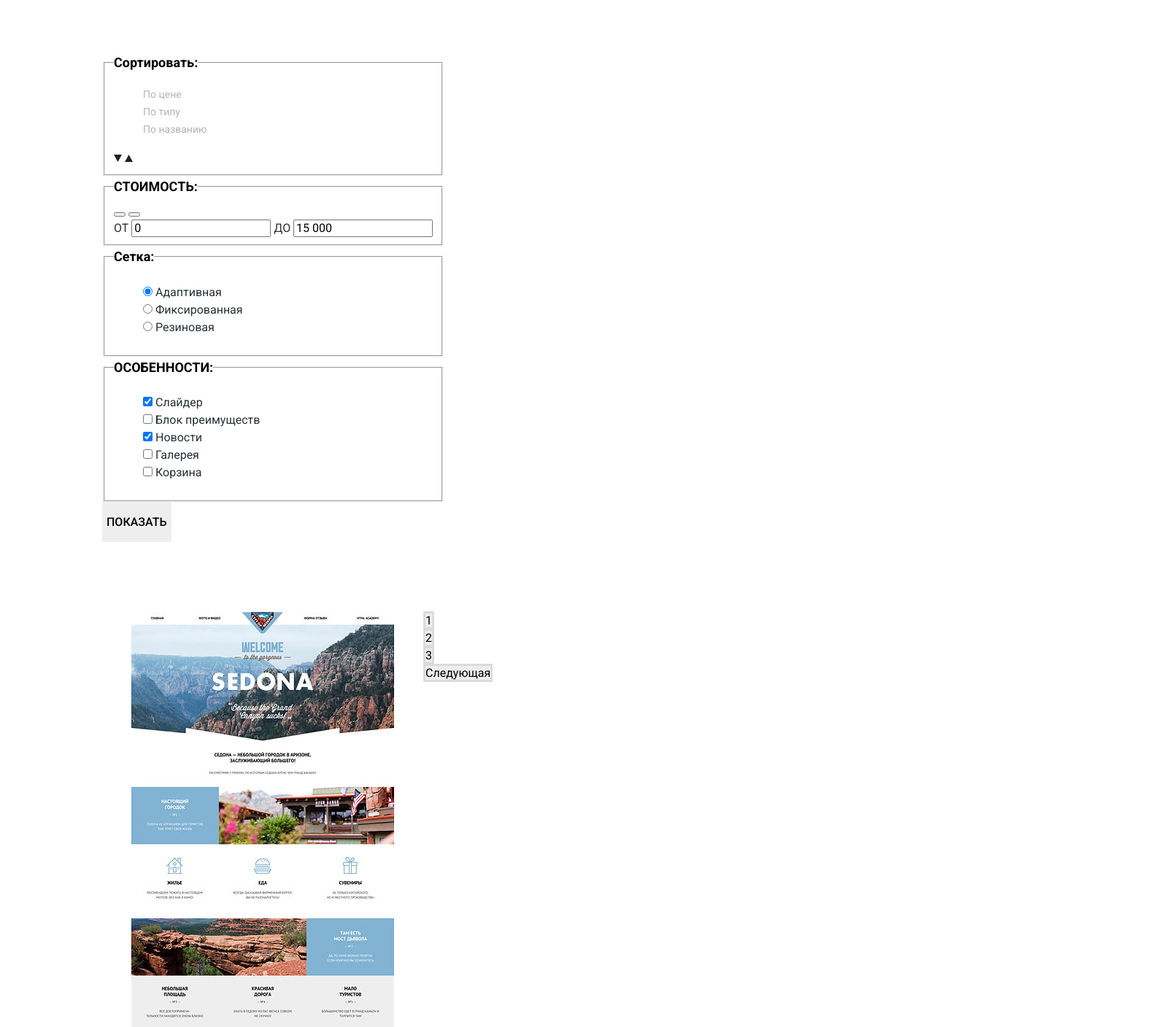
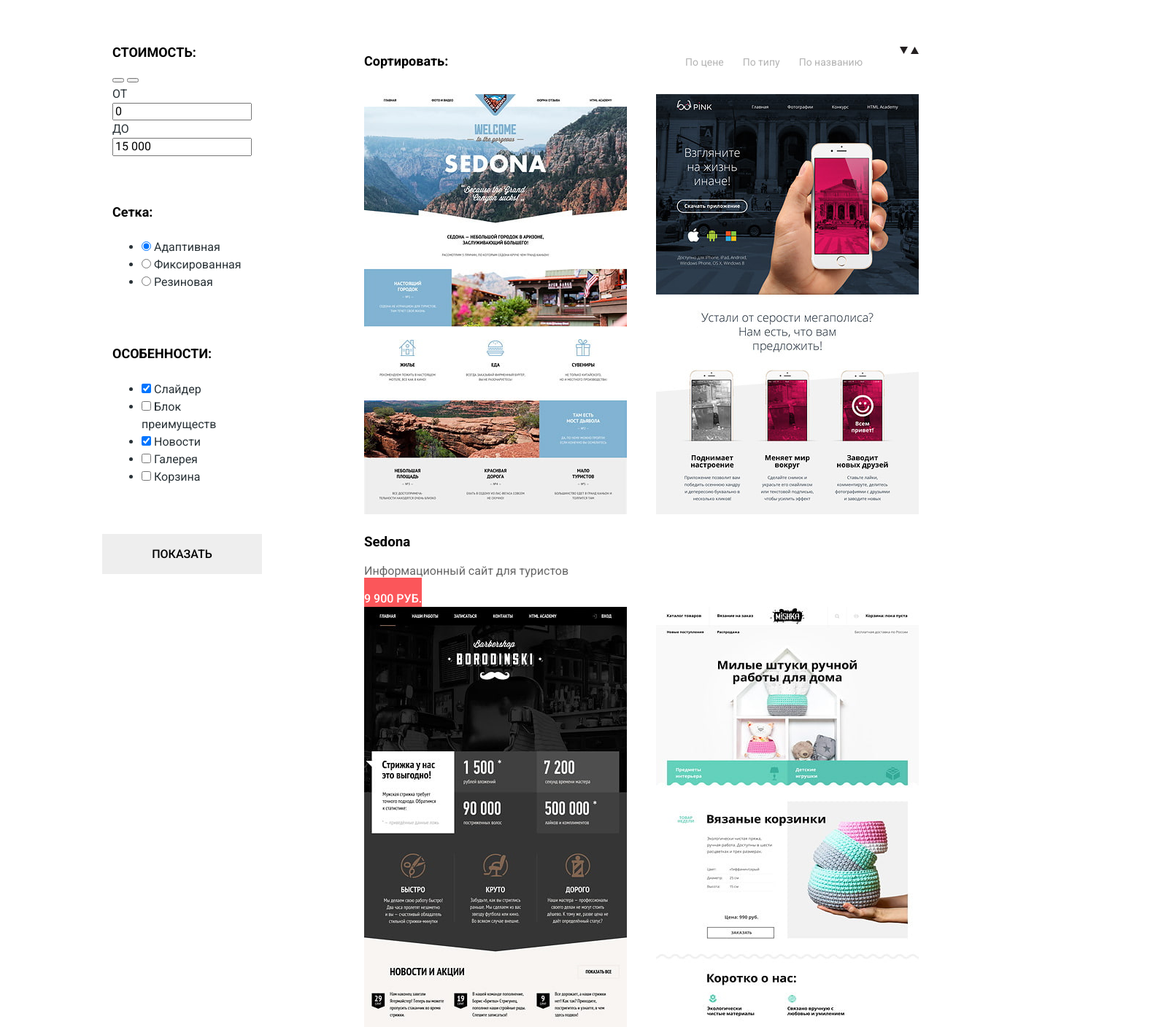
Before and after one commit to Irina-N-S/1237641-nerds-27, a plain HTML site: page catalog.html in a window 1280 px wide. Shown: the part 387-1795 px from the top of the page at 73% size, 1580 px wide, since content can reach past the window. Drawn offline with Linux system fonts and the light colour scheme.

Commit message:
Личный проект: начинаем строить сетку на флексах

```diff
--- a/catalog.html
+++ b/catalog.html
@@ -28,24 +28,12 @@
       </div>
     </header>
     <main>
-      <div class="centering">
       <h2 class="visually-hidden">Нердс</h2>
-        <section class="offers">
-          <form action="https://echo.htmlacademy.ru" method="post">
+      <div class="centering patterns-sorting">
+        <section class="filters">
           <h2 class="visually-hidden">Фильтры</h2>
-            <fieldset>
-              <legend class="sorting">Сортировать:</legend>
-              <ul>
-                <li><a class="sorting-item current" href="">По цене</a></li>
-                <li><a class="sorting-item current" href="">По типу</a></li>
-                <li><a  class="sorting-item current" href="">По названию</a></li>
-              </ul>
-              <span>
-                <a class="sorting-item" href=""><img src="img/index/icon-down-dir.svg" width="11" height="10" alt="Сортировка по убыванию"></a>
-                <a class="sorting-item" href=""><img src="img/index/icon-up-dir.svg" width="11" height="10" alt="Сортировка по возрастанию"></a>
-              </span>
-            </fieldset>
-            <fieldset>
+          <form class="form-filters" action="https://echo.htmlacademy.ru" method="post">
+            <fieldset class="cost">
               <legend class="filter">СТОИМОСТЬ:</legend>
               <div>
                 <button type="button"></button>
@@ -56,7 +44,7 @@
               <label class="rang" for="id-before">ДО</label>
               <input type="text" name="before" id="id-before" value="15 000">
             </fieldset>
-            <fieldset>
+            <fieldset class="grid">
               <legend class="filter">Сетка:</legend>
               <ul>
                 <li>
@@ -101,16 +89,31 @@
             <button class="button button-filter" type="submit">Показать</button>
           </form>
         </section>
-        <section class="offers">
         <h2 class="visually-hidden">Список шаблонов</h2>
-          <ul>
+        <section class="sorting-templates">
+          <div class="sorting">
+            <p class="sort-header">Сортировать:</p>
+            <div class="sort-up-down">
+              <ul class="sort">
+                <li><a class="sorting-item current" href="">По цене</a></li>
+                <li><a class="sorting-item current" href="">По типу</a></li>
+                <li><a  class="sorting-item current" href="">По названию</a></li>
+              </ul>
+              <span class="up-down">
+                <a class="sorting-item" href=""><img src="img/index/icon-down-dir.svg" width="11" height="10" alt="Сортировка по убыванию"></a>
+                <a class="sorting-item" href=""><img src="img/index/icon-up-dir.svg" width="11" height="10" alt="Сортировка по возрастанию"></a>
+              </span>
+            </div>
+          </div>
+          <div>
+            <ul class="patterns">
               <li>
                   <img src="img/catalog/img-sedona.jpg" width="360" height="576" alt="Шаблон SEDONA">
                 <div>
                   <h3>
                     <a class="name-websit" href="">Sedona</a>
                   </h3>
-                <p>
+                  <p class="definition">
                   Информационный сайт
                   для туристов
                   </p>
@@ -133,42 +136,55 @@
                 <img src="img/catalog/img-kvast.jpg" width="360" height="576" alt="Шаблон Kvast">
               </li>
             </ul>
-          <ul>
-            <li><a class="page">1</a></li>
-            <li><a class="page" href="">2</a></li>
-            <li><a class="page" href="">3</a></li>
-            <li><a class="page" href="">Следующая</a></li>
+            <ul class="pages">
+              <li><a class="page page-item">1</a></li>
+              <li><a class="page page-item" href="">2</a></li>
+              <li><a class="page page-item" href="">3</a></li>
+              <li><a class="page page-next" href="">Следующая</a></li>
             </ul>
+          </div>
         </section>
+      </div>
       <section class="modal">
         <img src="img/index/map.jpg" width="1440" height="416" alt="Офис компании по адресу ул. Большая Конюшенная 19/8, Санкт-Петербург">
-          <img src="img/index/map-marker.png" width="231" height="190" alt="Логотип Nerds">
-          <article>
+        <img class="logo-small" src="img/index/map-marker.png" width="231" height="190" alt="Логотип Nerds">
+        <article class="contact">
           <h3>
             NЁRDS DESIGN STUDIO
           </h3>
+          <div class="address">
+            <p>
               191186, Санкт-Петербург,
               ул. Б. Конюшенная, д. 19/8
+            </p>
             <p>
               тел. +7 (812) 275-75-75
             </p>
-            <button class="button" type="button">Напишите нам</button>
+          </div>
+          <button class="button button-address" type="button">Напишите нам</button>
         </article>
       </section>
-      </div>
     </main>
-    <footer class="main-footer">
+    <footer class="main-footer centering">
       <ul>
-        <li><a class="social-button" href="">Вконтакте</a></li>
-        <li><a class="social-button" href="">Фейсбук</a></li>
-        <li><a class="social-button" href="">Инстаграм</a></li>
+        <li>
+          <a class="social-button" href="">Вконтакте</a>
+        </li>
+        <li>
+          <a class="social-button" href="">Фейсбук</a>
+        </li>
+        <li>
+          <a class="social-button" href="">Инстаграм</a>
+        </li>
       </ul>
+      <div class="addition">
         <b>
           Давайте дружить, это выгодно!
         </b>
         <p>
           Скидка 10% для друзей из социальных сетей.
         </p>
+      </div>
     </footer>
     <div class="modal">
       <h2>
--- a/css/style.css
+++ b/css/style.css
@@ -54,11 +54,9 @@ h2 {
 .header {
   background-color: #eeeeee;
 }
-/*
-.fieldset {
+fieldset {
   border: none;
 }
-*/
 .header h1 {
   padding-bottom: 116px;
   padding-top: 82px;
@@ -136,6 +134,7 @@ h2 {
 .button-filter {
   background: #eeeeee;
   color: #000000;
+  margin-top: 40px;
 }
 .button-filter:hover,
 .button-filter:focus {
@@ -147,6 +146,7 @@ h2 {
   background: #eeeeee;
   border: solid 3px #dbdbdb;
   color: #000000;
+  vertical-align: middle;
 }
 .line {
   border-top:2px solid #eeeeee;
@@ -177,11 +177,11 @@ h2 {
   color: rgba(0, 0, 0, 0.3);
 }
 .site-navigation,
-.offers ul,
 .features-list ul,
-.feature-item ul,
+.interest-item,
 .logos,
-.main-footer ul {
+.main-footer ul,
+.sorting-templates ul {
   list-style: none;
 }
 .feature-item ul {
@@ -201,13 +201,6 @@ h2 {
 .features-list li {
   margin-top: 30px;
 }
-/*
-.features-list li:before {
-  content: "";
-  border-top:2px solid #fb565a;
-  width: 25px;
-}
-*/
 .logo-item {
   width: 360px;
 }
@@ -232,11 +225,13 @@ h2 {
 .name-websit:focus {
   color: #fb565a;
 }
-.sorting {
+.sort-header {
   font-size: 18px;
   line-height: 18px;
   font-weight: bold;
   color: #000000;
+  width: 360px;
+  margin-right: 40px;
 }
 .advantage span {
   font-size: 55px;
@@ -349,7 +344,8 @@ h2 {
 .close {
   background: #ffffff;
 }
-.offers p {
+.offers p,
+.definition {
   font: inherit;
   line-height: 18px;
   color: #666666;
@@ -393,3 +389,69 @@ h2 {
   color: white;
   background: #e1e1e1;
 }
+.patterns-sorting {
+  display: flex;
+  margin-top: 60px;
+}
+.filters {
+  margin-right: 140px;
+  width: 261px;
+}
+.form-filters {
+  display: flex;
+  flex-direction: column;
+}
+.cost {
+  margin-bottom: 52px;
+}
+.grid {
+  margin-bottom: 45px;
+}
+.sorting-templates {
+  display: flex;
+  flex-direction: column;
+  margin: 0;
+}
+.sorting {
+  display: flex;
+}
+.sort {
+  display: flex;
+}
+.sort li {
+  margin-right: 26px;
+}
+.sort-up-down {
+  display: flex;
+  width: 360px;
+  justify-content: space-between;
+}
+.patterns {
+  display: flex;
+  flex-wrap: wrap;
+  justify-content: space-between;
+  padding: 0;
+}
+.patterns li {
+  width: 360px;
+}
+.patterns li:nth-child(odd) {
+  margin-right: 40px;
+}
+.pages {
+  display: flex;
+  padding: 0;
+  margin-top: 60px;
+  margin-bottom: 60px;
+}
+.page-item {
+  display: block;
+  margin-right: 11px;
+  width: 50px;
+  height: 50px;
+}
+.page-next {
+  display: block;
+  width: 260px;
+  height: 50px;
+}
```
Lines whose indentation alone changed are shown as unchanged.
